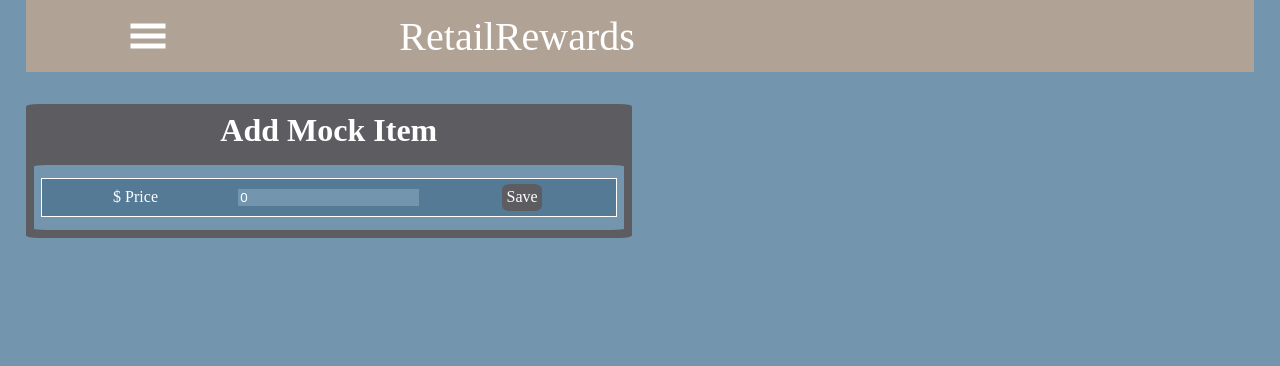
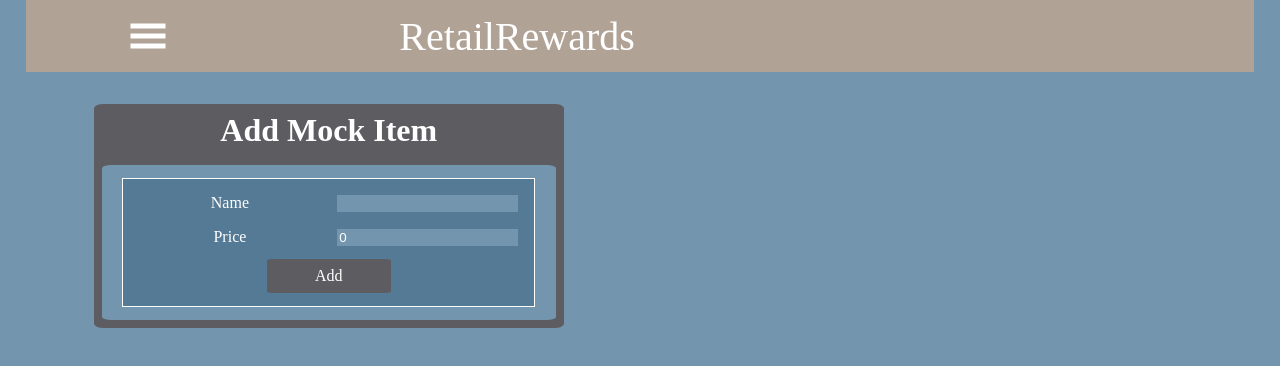
Before and after one commit to RyanWolfen7/RetailRewards, a React (Create React App) app: page / in a window 1280 px wide. Shown: the top 366 px of the page. Built offline with nearby package versions, Linux system fonts and the light colour scheme; no server answers; what redux-axios-middleware would draw is missing.

Commit message:
made it where you can add a name and dynamically update calculator state

```diff
--- a/src/components/CalculatorForm/CalculatorForm.js
+++ b/src/components/CalculatorForm/CalculatorForm.js
@@ -2,18 +2,23 @@ import React, { useState } from 'react'
 import { Card, CardHeader, CardBody, CardForm, CardFormLabel, CardFormBody, CardFormButton } from '../../styles/MainStyles'
 
 const CalculatorForm = props => {
-    const [ price, setPrice ] = useState(0)
+    const [ state, setState ] = useState({ price: 0, name: ''})
+    console.log(state)
 
-    const updatePrice = event => { setPrice(event.target.value) }
+    const updatePrice = event => {
+        setState({...state, ...{ [event.target.name]: event.target.value } })
+    }
 
     return (
         <Card>
             <CardHeader> Add Mock Item </CardHeader>
             <CardBody>
                 <CardFormBody>
-                    <CardFormLabel> $ Price </CardFormLabel>
-                    <CardForm type='number' value={price} onChange={ event => updatePrice(event)}/>
-                    <CardFormButton> Save </CardFormButton>
+                    <CardFormLabel> Name </CardFormLabel>
+                    <CardForm type='text' value={state.name} name='name' onChange={ event => updatePrice(event)}/>
+                    <CardFormLabel> Price </CardFormLabel>
+                    <CardForm type='number' value={state.price} name='price' onChange={ event => updatePrice(event)}/>
+                    <CardFormButton> Add </CardFormButton>
                 </CardFormBody>
             </CardBody>
         </Card>
--- a/src/styles/MainStyles.js
+++ b/src/styles/MainStyles.js
@@ -10,7 +10,6 @@ export const MainContainer = styled.div`
 `
 
 export const Card = styled.div`
-    min-width: 100%;
     background: #5D5C61;
     border-radius: 2%;
     display: grid;
@@ -40,13 +39,15 @@ export const CardFormLabel = styled.label`
 `
 
 export const CardFormButton = styled.div`
+
     background: #5D5C61;
     color: #ffffff;
-    padding: .3rem;
+    padding: .5rem 3rem .5rem;
     margin: .3rem;
-    border-radius: 20%;
+    border-radius: 5%;
     cursor: pointer;
     transition: ease 0.5s;
+    grid-area: 3 / 1 / span 1 / span 2;
 
     :hover {
         color: #5D5C61;
@@ -70,10 +71,10 @@ export const CardFormBody = styled.div`
     background-color: #557A95;
     border: .1rem solid #ffffffff;
     color: #ffffff;
-    width: 100%;
     display: grid;
-    grid-template-columns: repeat( 3, 1fr);
+    grid-template-columns: repeat( 2, 1fr);
     grid-gap: .05em;
     place-items: center;
     margin: .8rem;
+    padding: .5rem;
 `
```
